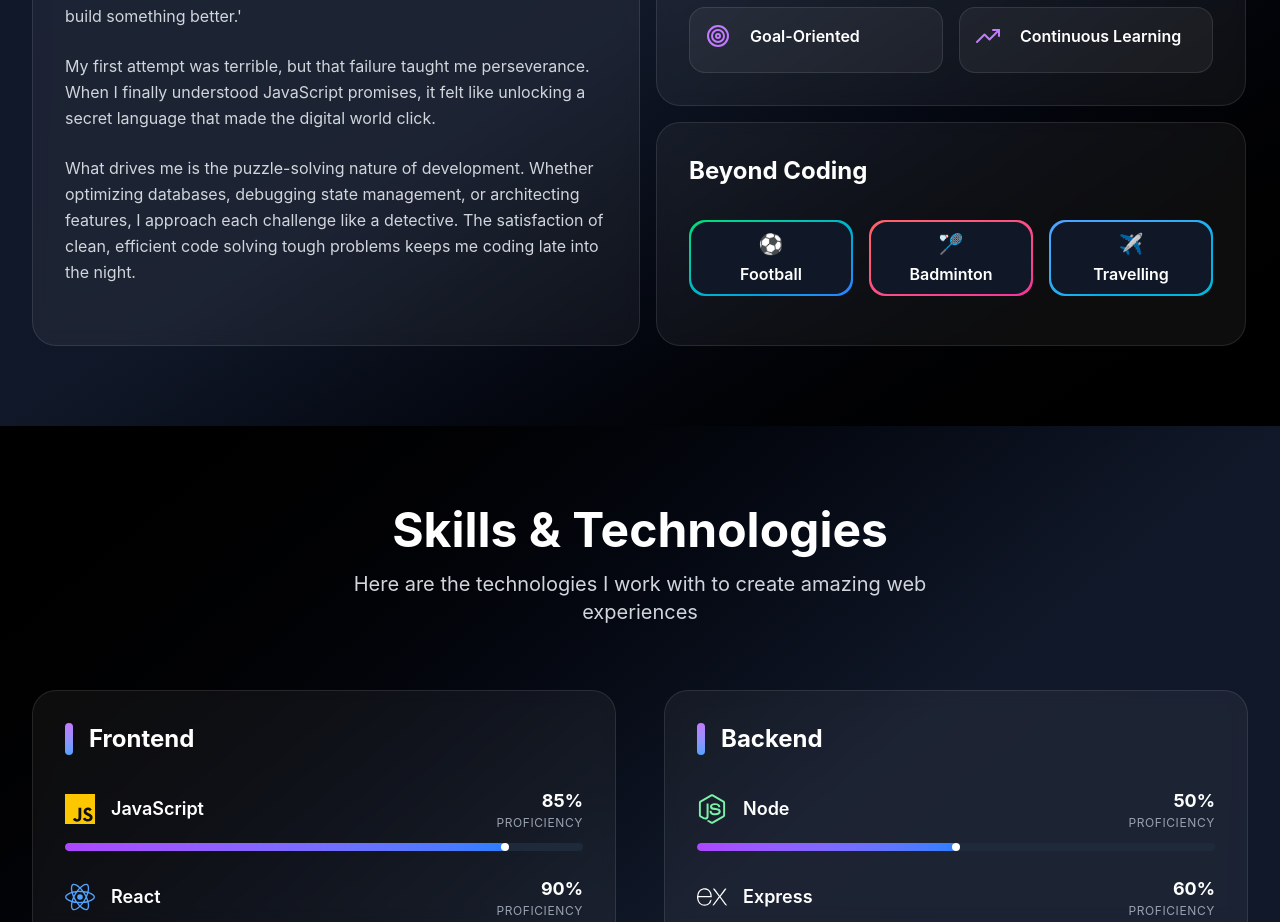
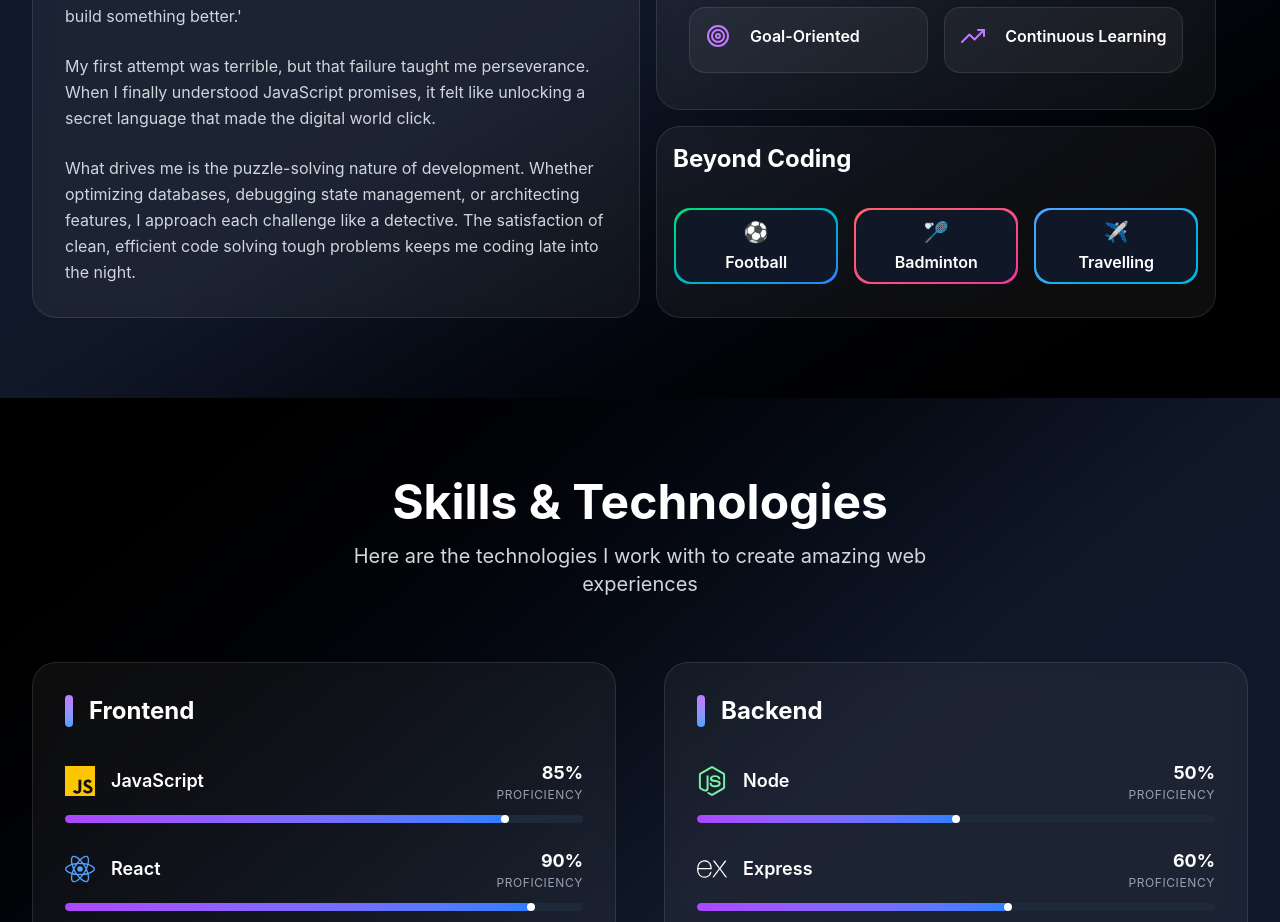
Before and after one commit to neyamat7/portfolio, a React (Vite) app: page / in a window 1280 px wide. Shown: the part 1200-2122 px from the top of the page. Built offline with nearby package versions, Linux system fonts and the light colour scheme.

Commit message:
modify padding in about me section

```diff
--- a/src/components/AboutMe/Interests.jsx
+++ b/src/components/AboutMe/Interests.jsx
@@ -6,8 +6,8 @@ export default function DraggableInterests({ interests }) {
   const [openIndex, setOpenIndex] = useState(null);
 
   return (
-    <div className="space-y-8">
-      <div className="bg-white/5 backdrop-blur-sm rounded-3xl p-8 border border-white/10">
+    <div className="">
+      <div className="bg-white/5 backdrop-blur-sm rounded-3xl p-4 border border-white/10">
         <h3 className="text-2xl font-bold text-white mb-4">Beyond Coding</h3>
 
         <div className="flex flex-wrap gap-4 justify-center items-center h-auto min-h-[110px]">
```
